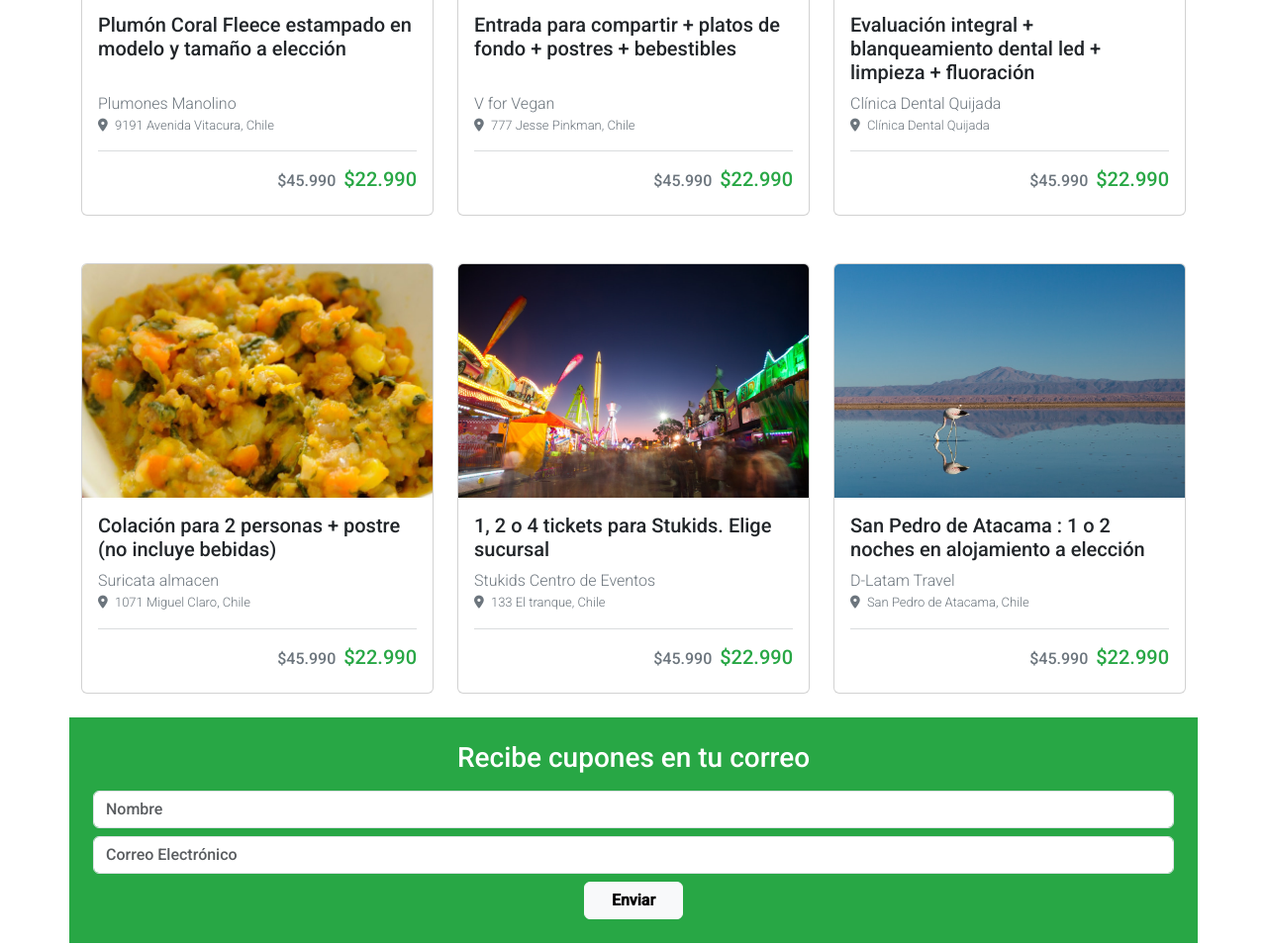
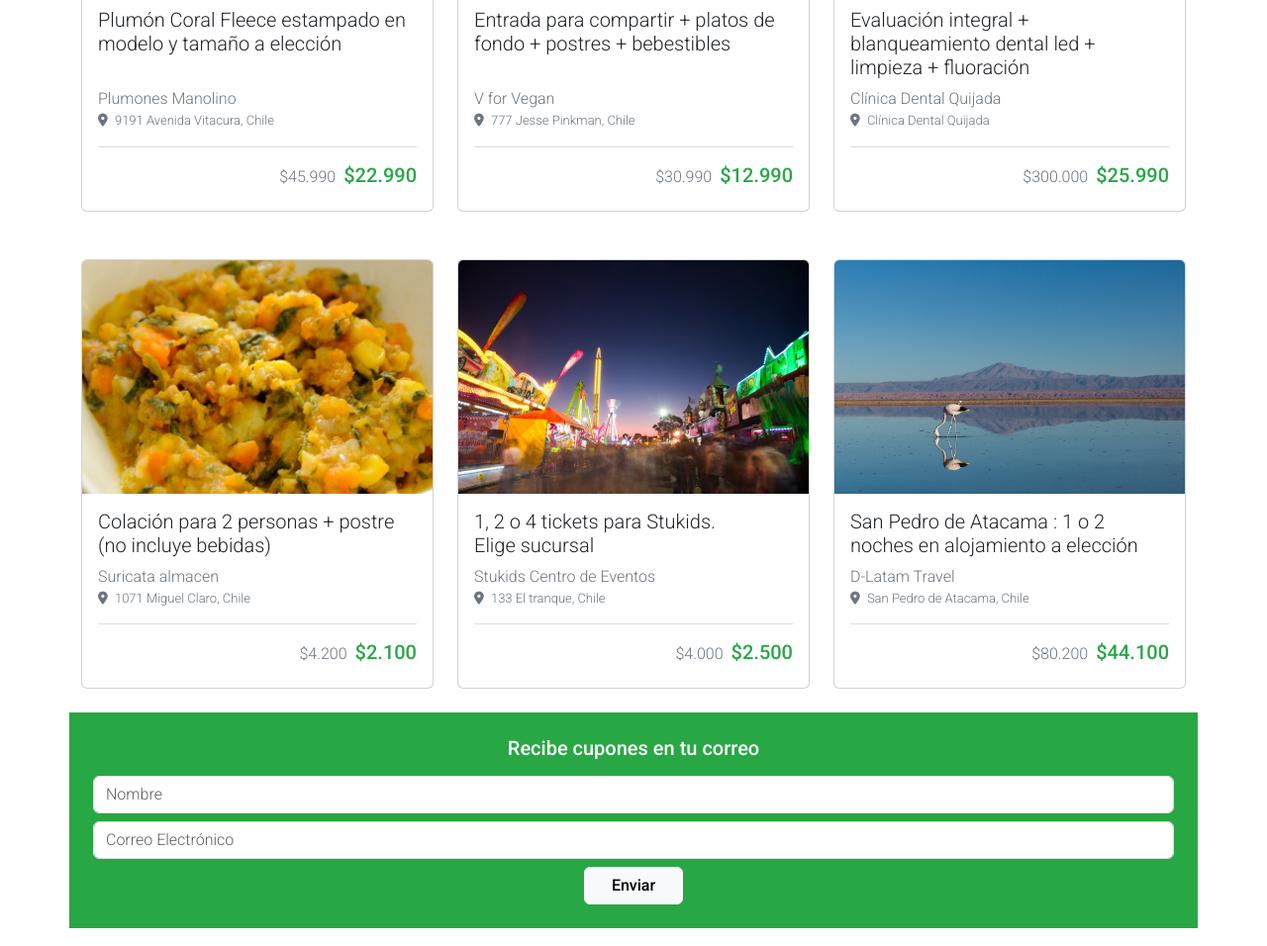
Before and after one commit to berrodev/desafio, a plain HTML site: page desafio-4/index.html in a window 1280 px wide. Shown: the part 325-1281 px from the top of the page at 99% size. Drawn offline with nearby package versions, Linux system fonts and the light colour scheme.

```diff
--- a/desafio-4/assets/css/styles.css
+++ b/desafio-4/assets/css/styles.css
@@ -1,5 +1,6 @@
 body {
   font-family: Roboto, sans-serif !important;
+  text-wrap: pretty;
 }
 .bg-success {
   && {
@@ -15,3 +16,10 @@
 .card img {
   aspect-ratio: 1050/700;
 }
+
+button.btn-light,
+h3 {
+  && {
+    font-weight: 500 !important;
+  }
+}
--- a/desafio-4/index.html
+++ b/desafio-4/index.html
@@ -38,7 +38,7 @@
               src="./assets/img/logo-white.png"
               alt="logo de Cuppon"
               class="img-fluid"
-              style="width: 120px"
+              style="width: 86px"
           /></a>
           <button
             class="navbar-toggler"
@@ -76,7 +76,7 @@
                 alt="..."
               />
               <div class="card-body d-flex flex-column justify-content-between">
-                <h5 class="card-title fw-normal text-dark">
+                <h5 class="card-title fw-light text-dark">
                   Plumón Coral Fleece estampado en modelo y tamaño a elección
                 </h5>
                 <div class="card-content">
@@ -92,7 +92,7 @@
                   <div
                     class="d-flex justify-content-end align-items-baseline gap-2"
                   >
-                    <h6 class="font-light">$45.990</h6>
+                    <h6 class="fw-light">$45.990</h6>
                     <h5 class="text-success">$22.990</h5>
                   </div>
                 </div>
@@ -107,7 +107,7 @@
                 alt="..."
               />
               <div class="card-body d-flex flex-column justify-content-between">
-                <h5 class="card-title fw-normal text-dark">
+                <h5 class="card-title fw-light text-dark">
                   Entrada para compartir + platos de fondo + postres +
                   bebestibles
                 </h5>
@@ -124,8 +124,8 @@
                   <div
                     class="d-flex justify-content-end align-items-baseline gap-2"
                   >
-                    <h6 class="font-light">$45.990</h6>
-                    <h5 class="text-success">$22.990</h5>
+                    <h6 class="fw-light">$30.990</h6>
+                    <h5 class="text-success">$12.990</h5>
                   </div>
                 </div>
               </div>
@@ -139,7 +139,7 @@
                 alt="..."
               />
               <div class="card-body d-flex flex-column justify-content-between">
-                <h5 class="card-title fw-normal text-dark">
+                <h5 class="card-title fw-light text-dark">
                   Evaluación integral + blanqueamiento dental led + limpieza +
                   fluoración
                 </h5>
@@ -156,8 +156,8 @@
                   <div
                     class="d-flex justify-content-end align-items-baseline gap-2"
                   >
-                    <h6 class="font-light">$45.990</h6>
-                    <h5 class="text-success">$22.990</h5>
+                    <h6 class="fw-light">$300.000</h6>
+                    <h5 class="text-success">$25.990</h5>
                   </div>
                 </div>
               </div>
@@ -171,7 +171,7 @@
                 alt="..."
               />
               <div class="card-body d-flex flex-column justify-content-between">
-                <h5 class="card-title fw-normal text-dark">
+                <h5 class="card-title fw-light text-dark">
                   Colación para 2 personas + postre (no incluye bebidas)
                 </h5>
                 <div class="card-content">
@@ -187,8 +187,8 @@
                   <div
                     class="d-flex justify-content-end align-items-baseline gap-2"
                   >
-                    <h6 class="font-light">$45.990</h6>
-                    <h5 class="text-success">$22.990</h5>
+                    <h6 class="fw-light">$4.200</h6>
+                    <h5 class="text-success">$2.100</h5>
                   </div>
                 </div>
               </div>
@@ -202,7 +202,7 @@
                 alt="..."
               />
               <div class="card-body d-flex flex-column justify-content-between">
-                <h5 class="card-title fw-normal text-dark">
+                <h5 class="card-title fw-light text-dark">
                   1, 2 o 4 tickets para Stukids. Elige sucursal
                 </h5>
                 <div class="card-content">
@@ -218,8 +218,8 @@
                   <div
                     class="d-flex justify-content-end align-items-baseline gap-2"
                   >
-                    <h6 class="font-light">$45.990</h6>
-                    <h5 class="text-success">$22.990</h5>
+                    <h6 class="fw-light">$4.000</h6>
+                    <h5 class="text-success">$2.500</h5>
                   </div>
                 </div>
               </div>
@@ -233,7 +233,7 @@
                 alt="..."
               />
               <div class="card-body d-flex flex-column justify-content-between">
-                <h5 class="card-title fw-normal text-dark">
+                <h5 class="card-title fw-light text-dark">
                   San Pedro de Atacama : 1 o 2 noches en alojamiento a elección
                 </h5>
                 <div class="card-content">
@@ -249,8 +249,8 @@
                   <div
                     class="d-flex justify-content-end align-items-baseline gap-2"
                   >
-                    <h6 class="font-light">$45.990</h6>
-                    <h5 class="text-success">$22.990</h5>
+                    <h6 class="fw-light">$80.200</h6>
+                    <h5 class="text-success">$44.100</h5>
                   </div>
                 </div>
               </div>
@@ -261,25 +261,20 @@
           onsubmit="alert('mensaje enviado')"
           class="row bg-success p-4 justify-content-center gap-2"
         >
-          <h3 class="text-white text-center">Recibe cupones en tu correo</h3>
+          <h5 class="text-white text-center">Recibe cupones en tu correo</h5>
           <input
             type="text"
-            class="form-control"
+            class="form-control fw-light text-secondary"
             aria-label="Nombre"
             placeholder="Nombre"
           />
           <input
             type="text"
-            class="form-control"
-            aria-label="Correo
-              Electrónico"
+            class="form-control fw-light text-secondary"
+            aria-label="Correo Electrónico"
             placeholder="Correo Electrónico"
           />
-          <button
-            type="submit"
-            class="btn btn-light fw-semibold"
-            style="width: 100px"
-          >
+          <button type="submit" class="btn btn-light" style="width: 100px">
             Enviar
           </button>
         </form>
@@ -287,14 +282,16 @@
     </main>
     <footer>
       <div class="container-fluid my-4">
-        <div class="row text-center justify-content-center">
+        <div class="row text-center justify-content-center gap-2">
           <img
             src="./assets/img/logo-black.png"
             alt="logo de Cuppon"
             class="img-fluid"
-            style="width: 120px"
+            style="width: 110px"
           />
-          <p>© 2018 Cuppon Latam. Todos los derechos reservados.</p>
+          <p class="fw-light text-secondary">
+            © 2018 Cuppon Latam. Todos los derechos reservados.
+          </p>
         </div>
       </div>
     </footer>
```
